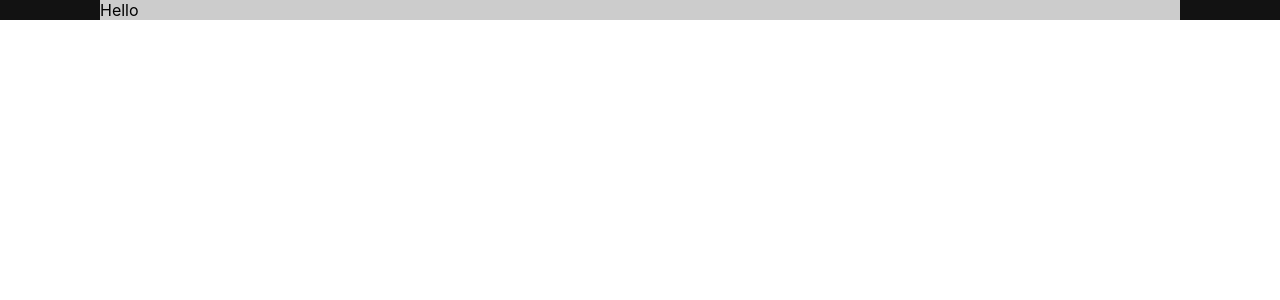
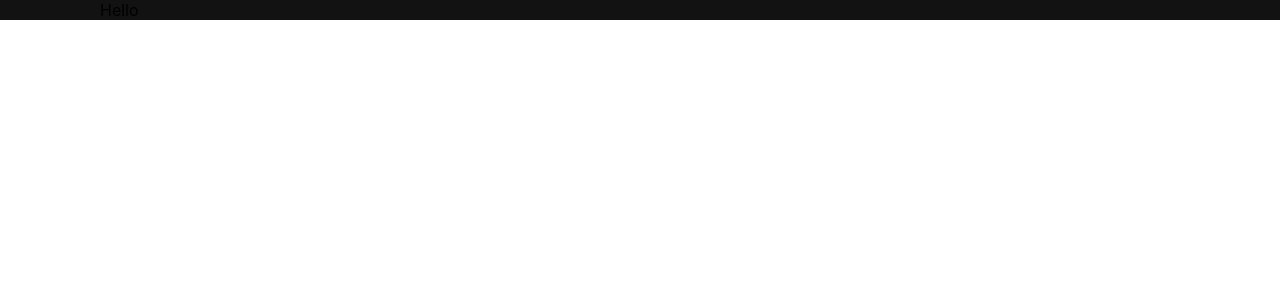
Before and after one commit to rcamillo/20-porfolio, a React (Create React App) app: page / in a window 1280 px wide. Shown: the top 300 px of the page. Built offline with nearby package versions, Linux system fonts and the light colour scheme.

Commit message:
refactor: remove bg color and change to div

```diff
--- a/src/components/Container/styles.ts
+++ b/src/components/Container/styles.ts
@@ -7,10 +7,9 @@ export const Wrapper = styled.div`
   `}
 `
 
-export const Content = styled.section`
+export const Content = styled.div`
   ${({ theme }) => css`
     max-width: ${theme.grid.container};
-    background: #ccc;
     margin: 0 auto;
   `}
 `
```
